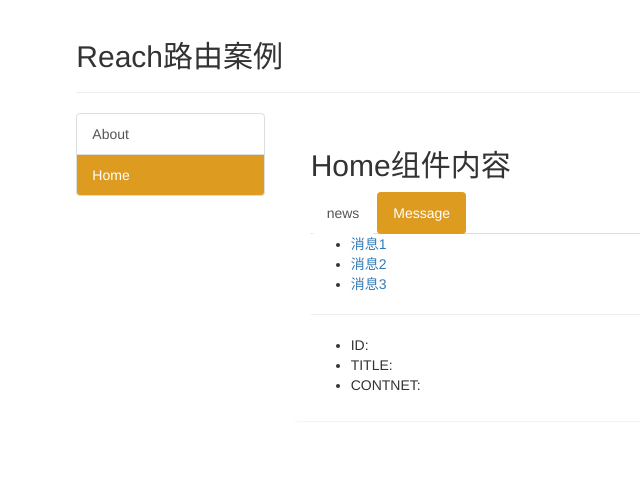
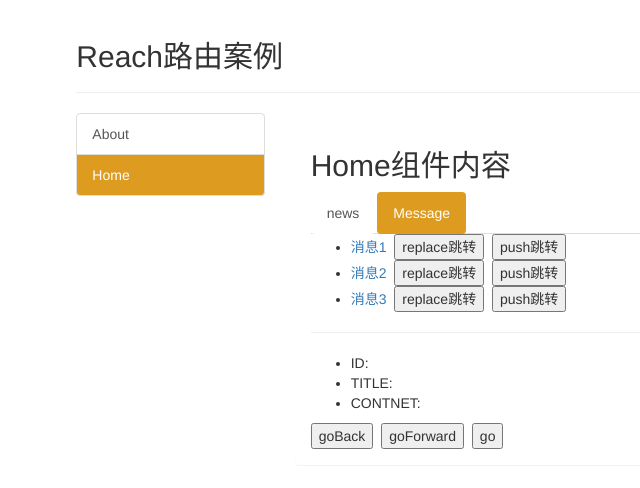
Before and after one commit to carla-cn/react_staging, a React (Create React App) app: page /home/message/detail in a window 1280 px wide. Shown: the top 488 px of the page, without its empty margins (142-782 px from the left). Built offline with nearby package versions, Linux system fonts and the light colour scheme.

Commit message:
21_路由_编程式导航

```diff
--- a/src/pages/Home/Message/Detail/index.jsx
+++ b/src/pages/Home/Message/Detail/index.jsx
@@ -1,17 +1,4 @@
 import React, { Component } from 'react'
-import qs from 'querystring'
-
-/**
- * 将对象转为 urlencoded编码
- */
-const obj = { name: 'tom', age: 18 }
-console.log(qs.stringify(obj)) //
-
-/**
- * urlencoded 转为 obj，注：加了?不行
- */
-const obj2 = 'carName=奔驰&price=199'
-console.log(qs.parse(obj2))
 
 export default class Detail extends Component {
 	state = {
@@ -35,7 +22,7 @@ export default class Detail extends Component {
 		console.log(this.props)
 		const { contents } = this.state
 		/* 接收 state 参数 */
-		const { id, title } = this.props.state || {}
+		const { id, title } = this.props.location.state || {}
 		const contentObj = contents.find(item => item.id === id) || {}
 		return (
 			<ul>
--- a/src/pages/Home/Message/index.jsx
+++ b/src/pages/Home/Message/index.jsx
@@ -29,11 +29,19 @@ export default class Message extends Component {
 				<ul>
 					{messages.map(({ id, title }) => (
 						<li key={id}>
-							{/* 开启replace模式，默认的是push模式 */}
-							<Link replace to={{ pathname: '/home/message/detail', state: { id, title } }}>
-								{title}
-							</Link>
+							<Link to={{ pathname: '/home/message/detail', state: { id, title } }}>{title}</Link>
 							&nbsp;&nbsp;
+							<button
+								onClick={() => this.props.history.replace('/home/message/detail', { id, title })}
+							>
+								replace跳转
+							</button>{' '}
+							&nbsp;
+							<button
+								onClick={() => this.props.history.push('/home/message/detail', { id, title })}
+							>
+								push跳转
+							</button>
 						</li>
 					))}
 				</ul>
@@ -41,6 +49,18 @@ export default class Message extends Component {
 				<Switch>
 					<Route path="/home/message/detail" component={Detail} />
 				</Switch>
+				<button onClick={() => this.props.history.goBack()}>goBack</button> &nbsp;
+				<button onClick={() => this.props.history.goForward()}>goForward</button> &nbsp;
+				<button
+					onClick={() => {
+						// 前进两步
+						this.props.history.go(2)
+						// 后退两步
+						this.props.history.go(-2)
+					}}
+				>
+					go
+				</button>
 			</div>
 		)
 	}
```
Also changed, not shown: 1 other file (tests, documents, lock files or other folders).
